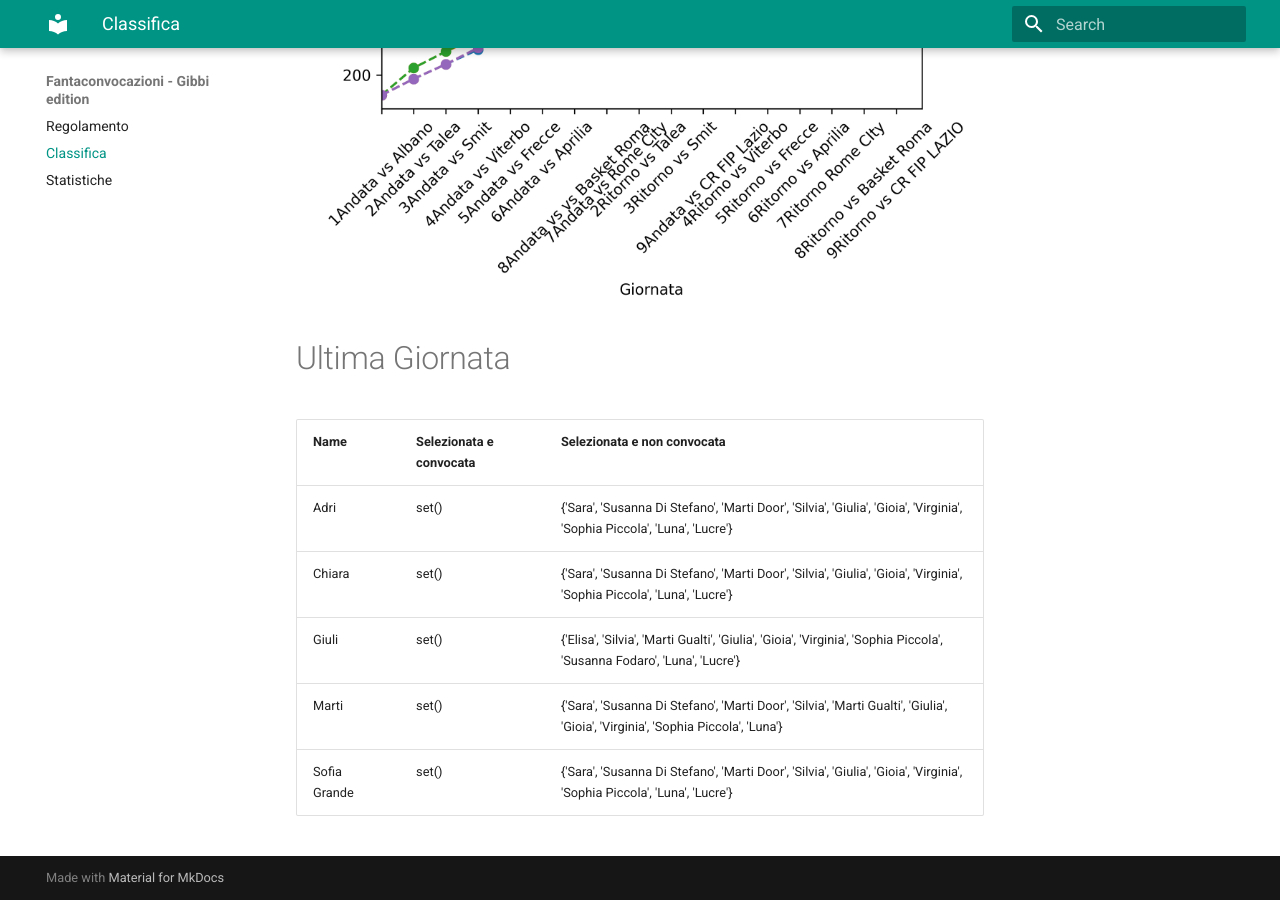
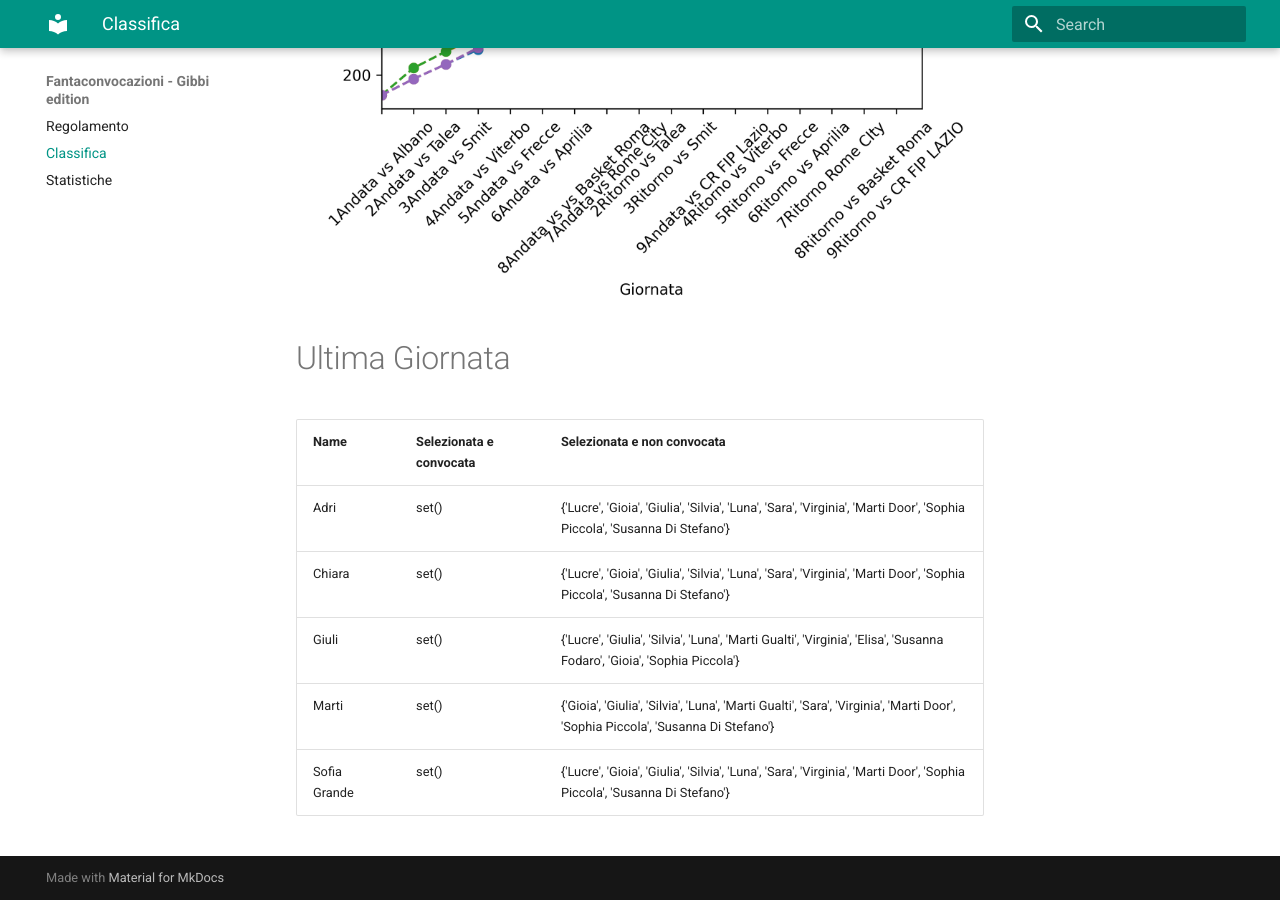
Before and after one commit to martinig94/fantagibbi, an MkDocs documentation site: the page built from docs/Classifica.md, in a window 1280 px wide and 900 px high, scrolled down 810 px. Built offline with MkDocs 1.6.1 and Material for MkDocs 9.7.7, drawn with Linux system fonts in a browser that asks for light colours.

Commit message:
Auto-update from main.py

```diff
--- a/docs/Classifica.md
+++ b/docs/Classifica.md
@@ -18,9 +18,9 @@
 <!-- START_TABLE CORRECT -->
 | Name         | Selezionata e convocata   | Selezionata e non convocata                                                                                                     |
 |:-------------|:--------------------------|:--------------------------------------------------------------------------------------------------------------------------------|
-| Adri         | set()                     | {'Sara', 'Susanna Di Stefano', 'Marti Door', 'Silvia', 'Giulia', 'Gioia', 'Virginia', 'Sophia Piccola', 'Luna', 'Lucre'}        |
-| Chiara       | set()                     | {'Sara', 'Susanna Di Stefano', 'Marti Door', 'Silvia', 'Giulia', 'Gioia', 'Virginia', 'Sophia Piccola', 'Luna', 'Lucre'}        |
-| Giuli        | set()                     | {'Elisa', 'Silvia', 'Marti Gualti', 'Giulia', 'Gioia', 'Virginia', 'Sophia Piccola', 'Susanna Fodaro', 'Luna', 'Lucre'}         |
-| Marti        | set()                     | {'Sara', 'Susanna Di Stefano', 'Marti Door', 'Silvia', 'Marti Gualti', 'Giulia', 'Gioia', 'Virginia', 'Sophia Piccola', 'Luna'} |
-| Sofia Grande | set()                     | {'Sara', 'Susanna Di Stefano', 'Marti Door', 'Silvia', 'Giulia', 'Gioia', 'Virginia', 'Sophia Piccola', 'Luna', 'Lucre'}        |
+| Adri         | set()                     | {'Lucre', 'Gioia', 'Giulia', 'Silvia', 'Luna', 'Sara', 'Virginia', 'Marti Door', 'Sophia Piccola', 'Susanna Di Stefano'}        |
+| Chiara       | set()                     | {'Lucre', 'Gioia', 'Giulia', 'Silvia', 'Luna', 'Sara', 'Virginia', 'Marti Door', 'Sophia Piccola', 'Susanna Di Stefano'}        |
+| Giuli        | set()                     | {'Lucre', 'Giulia', 'Silvia', 'Luna', 'Marti Gualti', 'Virginia', 'Elisa', 'Susanna Fodaro', 'Gioia', 'Sophia Piccola'}         |
+| Marti        | set()                     | {'Gioia', 'Giulia', 'Silvia', 'Luna', 'Marti Gualti', 'Sara', 'Virginia', 'Marti Door', 'Sophia Piccola', 'Susanna Di Stefano'} |
+| Sofia Grande | set()                     | {'Lucre', 'Gioia', 'Giulia', 'Silvia', 'Luna', 'Sara', 'Virginia', 'Marti Door', 'Sophia Piccola', 'Susanna Di Stefano'}        |
 <!-- END_TABLE CORRECT -->
```
